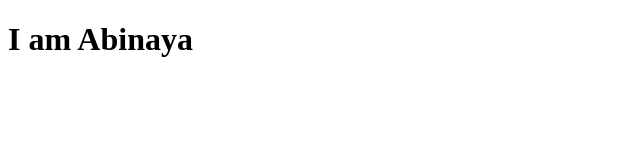
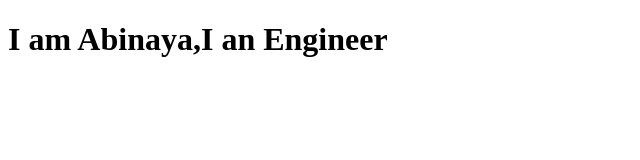
Before and after one commit to AbinayaEWP/test, a plain HTML site: page index.html in a window 1280 px wide. Shown: the whole page, without its empty margins (0-640 px from the left). Drawn offline with Linux system fonts and the light colour scheme.

Commit message:
Update index.html

```diff
--- a/index.html
+++ b/index.html
@@ -4,6 +4,6 @@
     <title>Document</title>
 </head>
 <body>
-    <h1>I am Abinaya</h1>
+    <h1>I am Abinaya,I an Engineer</h1>
 </body>
 </html>
```
